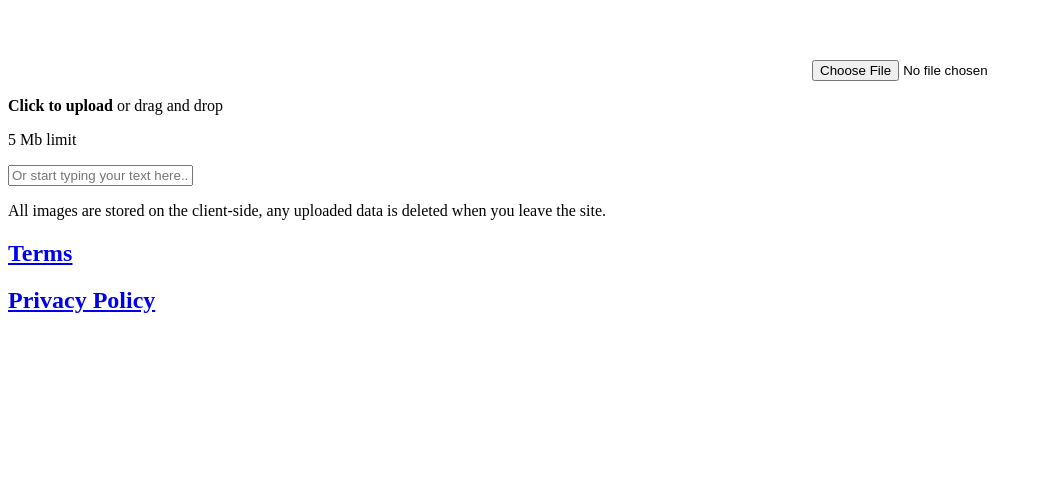
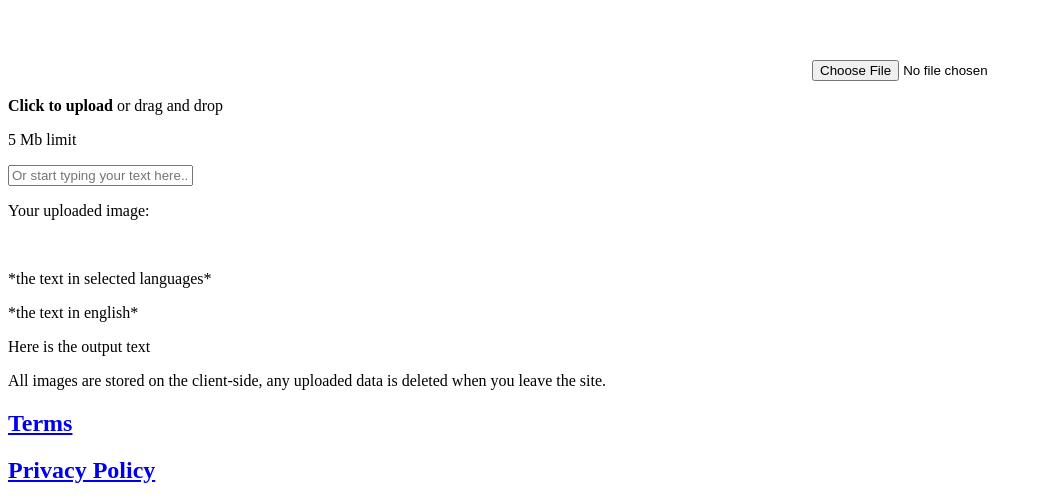
Before and after one commit to aleksbrsc/Legal-Lens, a website: page index.html in a window 1280 px wide. Shown: the part 1717-2221 px from the top of the page, without its empty margins (0-1042 px from the left). Before the commit the page ends 2051 px from the top, so only its background shows below. Drawn offline with Linux system fonts and the light colour scheme.

Commit message:
added html stuff for different screens

```diff
--- a/index.html
+++ b/index.html
@@ -18,11 +18,13 @@
     </nav>
 
     <main>
+        <!-- 1st screen -->
         <div id="hero">
             <h1>Easily convert legal documents of any language into usable data.</h1>
             <p>Paste images or text into Legal Lens to return organized key-value text, whether for your auto-fills, visa application</p>
         </div>
 
+        <!-- 1st screen -->
         <div id="language">
             <span>
                 <label for="languagePicker">Select language:</label>
@@ -30,6 +32,7 @@
             </span>
         </div>
 
+        <!-- 1st screen -->
         <div id="dropbox">
             <img id="upload" src="images/upload_icon.svg" alt="Upload">
 
@@ -40,11 +43,34 @@
             <p>5 Mb limit</p>
         </div>
 
+        <!-- 1st screen -->
         <div id="textbox">
             <form>
                 <input type="text" id="text_input" name="text_input" placeholder="Or start typing your text here...">
             </form>
         </div>
+
+        <!-- 2nd screen -->
+        <div id="uploaded">
+            <p id="uploaded_message">Your uploaded image:</p>
+            <img id="uploaded_image"></img>
+        </div>
+
+        <div id="uploaded-selected-language">
+            <p id="uploaded-selected-language-text"><italic>*the text in selected languages*</italic></p>
+        </div>
+
+        <div id="uploaded-english">
+            <p id="uploaded-english-text"><italic>*the text in english*</italic></p>
+        </div>
+
+
+        <!-- 3rd screen -->
+        <div id="output">
+            <p id="output-text">Here is the output text</p>
+        </div>
+
+        </p>
     </main>
 
     <footer>
```
